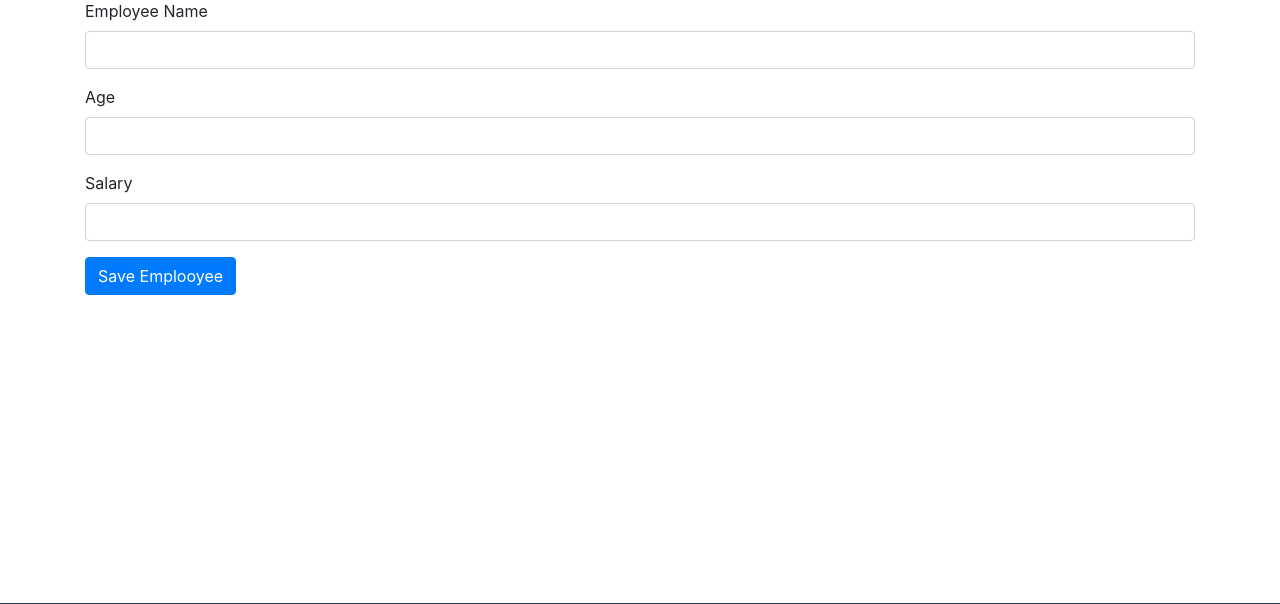
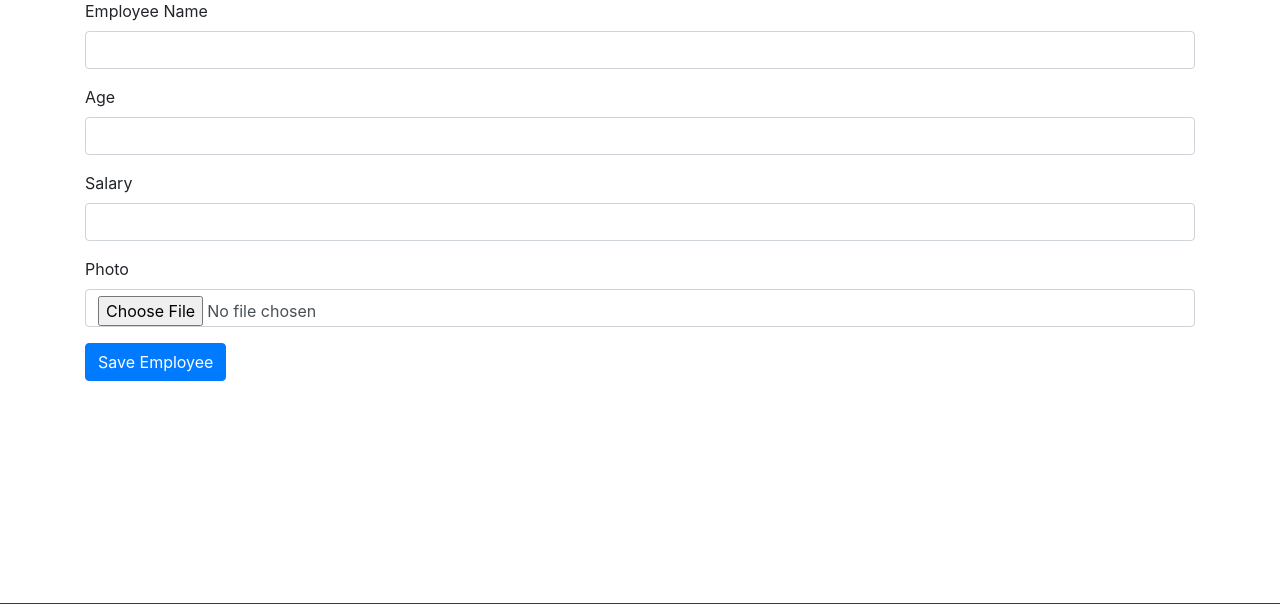
Before and after one commit to SomeshThombare/Django_practice, a Django app: page /add/ in a window 1280 px wide. Shown: the part 127-731 px from the top of the page. Run offline with Django 5.2, Linux system fonts and the light colour scheme.

Commit message:
image functinlity updated

```diff
--- a/DatabaseProject/DatabaseProject/settings.py
+++ b/DatabaseProject/DatabaseProject/settings.py
@@ -121,3 +121,5 @@ STATIC_URL = 'static/'
 # https://docs.djangoproject.com/en/5.2/ref/settings/#default-auto-field
 
 DEFAULT_AUTO_FIELD = 'django.db.models.BigAutoField'
+MEDIA_URL = '/media/'
+MEDIA_ROOT = BASE_DIR / "media"
--- a/DatabaseProject/DatabaseProject/urls.py
+++ b/DatabaseProject/DatabaseProject/urls.py
@@ -17,6 +17,8 @@ Including another URLconf
 from django.contrib import admin
 from django.urls import path
 from dapp import views
+from django.conf.urls.static import static
+from django.conf import settings
 
 urlpatterns = [
     path('admin/', admin.site.urls),
@@ -28,3 +30,6 @@ urlpatterns = [
     path('detail/<int:id>/',views.detailed_employee, name='detail'),
     path('search/',views.search_employee),
 ]
+
+if settings.DEBUG :
+    urlpatterns += static(settings.MEDIA_URL, document_root = settings.MEDIA_ROOT)
--- a/DatabaseProject/dapp/models.py
+++ b/DatabaseProject/dapp/models.py
@@ -5,6 +5,7 @@ class Employee(models.Model):
     name = models.CharField(max_length=50)
     age = models.IntegerField()
     salary = models.FloatField()
+    image = models.ImageField(upload_to='employees/',blank=True, null=True)
 
     def __str__(self):
         return f"Employee :{self.name}"
--- a/DatabaseProject/dapp/templates/add_employee.html
+++ b/DatabaseProject/dapp/templates/add_employee.html
@@ -1,42 +1,37 @@
-{% extends 'base.html' %} {% block body %}
+{% extends 'base.html' %}
 
-<title>{% block title %}Add Employee{% endblock %}</title>
+{% block title %}Add Employee{% endblock %}
 
+{% block body %}
 <h2>Add New Employee</h2>
 
-<!-- The method must be POST to match request.method == "POST" -->
-<form method="POST">
-  <!-- Django requires the CSRF token for POST forms -->
-  {% csrf_token %}
+<!-- FIX 1: Use only ONE clean form tag with the required enctype -->
+<form method="POST" enctype="multipart/form-data">
+    {% csrf_token %}
 
-  <form method="POST">
-    {% csrf_token %}
     <div class="form-group">
-      <label for="emp_name">Employee Name</label>
-      <input
-        type="text"
-        class="form-control"
-        name="emp_name"
-        id="emp_name"
-      />
+        <label for="emp_name">Employee Name</label>
+        <input type="text" class="form-control" name="emp_name" id="emp_name" required />
     </div>
 
     <div class="form-group">
-      <label for="emp_age">Age</label>
-      <input type="number" class="form-control" id="emp_age" name="emp_age"  value="emp_age"/>
+        <label for="emp_age">Age</label>
+        <!-- FIX 2: Removed value="emp_age" because it inserts literal text into a number input -->
+        <input type="number" class="form-control" id="emp_age" name="emp_age" required />
     </div>
 
     <div class="form-group">
-      <label for="emp_salary">Salary</label>
-      <input
-        type="number"
-        class="form-control"
-        name="emp_salary"
-        id="emp_salary"
-        value="emp_salary"
-      />
+        <label for="emp_salary">Salary</label>
+        <!-- FIX 3: Removed value="emp_salary" as well -->
+        <input type="number" class="form-control" name="emp_salary" id="emp_salary" required />
     </div>
-    <button type="submit" class="btn btn-primary">Save Emplooyee</button>
-  </form>
-  {% endblock %}
+
+    <!-- FIX 4: Properly closed and aligned the photo container -->
+    <div class="form-group">
+        <label for="employeeImage">Photo</label>
+        <input type="file" class="form-control" id="employeeImage" name="emp_image" required />
+    </div>
+
+    <button type="submit" class="btn btn-primary">Save Employee</button>
 </form>
+{% endblock %}
--- a/DatabaseProject/dapp/templates/detailed.html
+++ b/DatabaseProject/dapp/templates/detailed.html
@@ -5,6 +5,7 @@
 {% block body %}
 
     <h1>Employee List </h1>
+    <img src="{{ obj.image.url }}" alt="profile image" class="profile-img">
     <p>Employee Name: {{ obj.name }}</p>
     <p>Employee Age: {{ obj.age }}</p>
     <p>Employee Salary:{{ obj.salary }}</p>
--- a/DatabaseProject/dapp/views.py
+++ b/DatabaseProject/dapp/views.py
@@ -2,6 +2,7 @@ from dapp.models import Employee
 from django.http import HttpResponse
 from django.shortcuts import render, redirect,get_object_or_404
 from .models import Employee
+# from PIL import pillow
 
 def home(request):
     return render(request, "index.html")
@@ -12,7 +13,8 @@ def add_employees(request):
         emp_name = request.POST.get('emp_name')
         emp_age = request.POST.get('emp_age')
         emp_salary = request.POST.get('emp_salary')
-        obj = Employee(name = emp_name, age= emp_age, salary = emp_salary)
+        emp_image = request.FILES.get('emp_image')
+        obj = Employee(name = emp_name, age= emp_age, salary = emp_salary, image = emp_image)
         obj.save()
         return redirect  ('/list/')
     return render(request, 'add_employee.html')
```
Also changed, not shown: DatabaseProject/dapp/migrations/0002_employee_image.py (added), DatabaseProject/dapp/migrations/0003_alter_employee_image.py (added), DatabaseProject/db.sqlite3, DatabaseProject/media/employees/IMG_3066.jpg (added).
